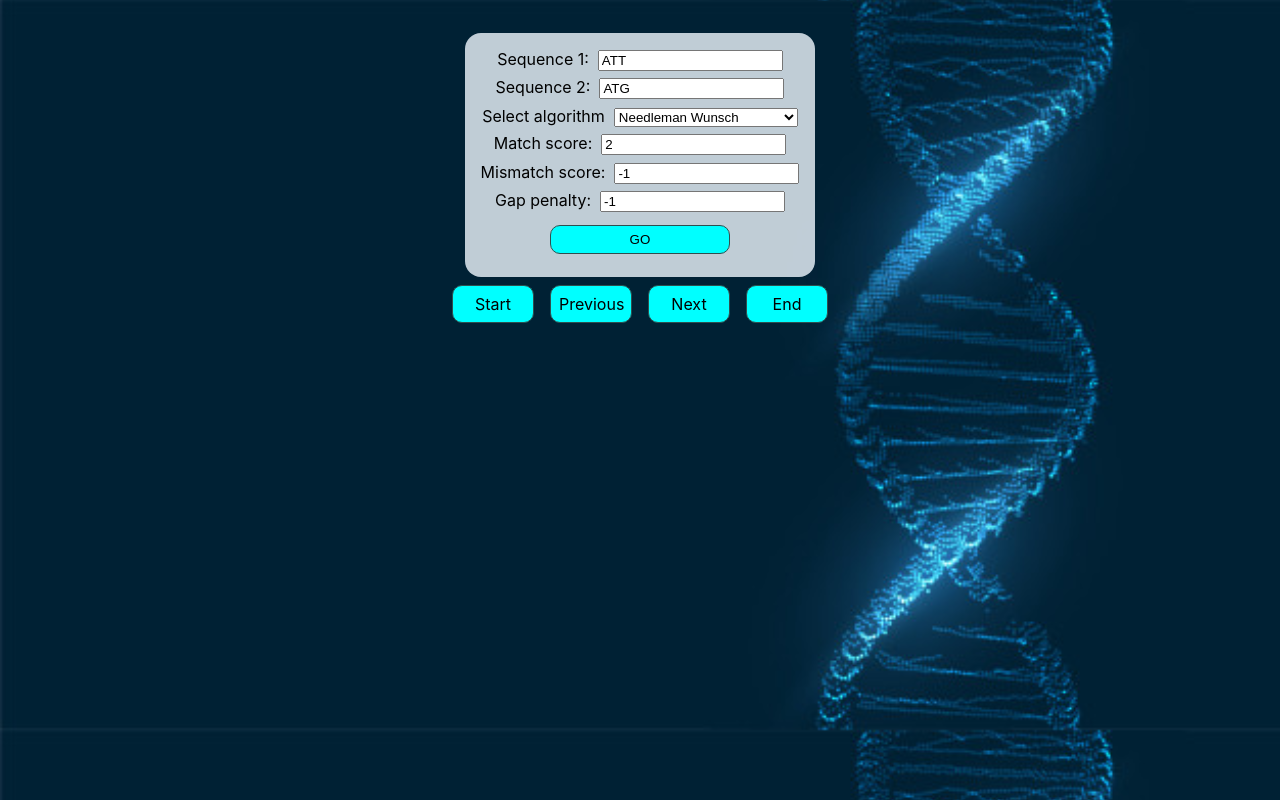
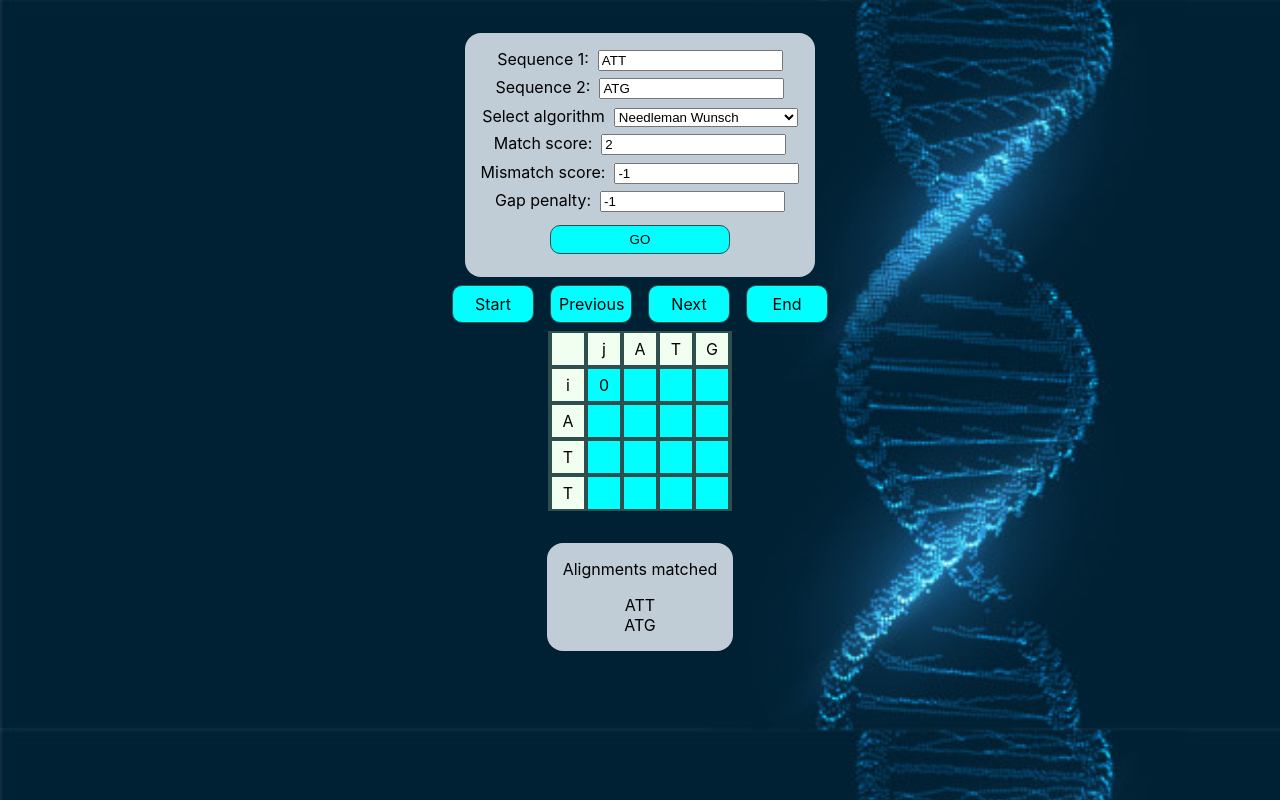
Before and after one commit to rameziophobia/bioinformatics-algorithms, a React (Create React App) app: page / in a window 1280 px wide. Both pictures are taken after a click on the input "GO". Built offline with nearby package versions, Linux system fonts and the light colour scheme.

Commit message:
feat: show found alignments

```diff
--- a/src/App.js
+++ b/src/App.js
@@ -11,7 +11,7 @@ import getWatermanMatrixCells from './algorithms/waterman';
 function App() {
     const [stringState1, setString1] = useState('');
     const [stringState2, setString2] = useState('');
-    const [cells, setCells] = useState([]);
+    const [cells, setCells] = useState({ cells: [] });
     const [hasPadding, setHasPadding] = useState(true);
     const [isWindow, setIsWindow] = useState(false);
 
--- a/src/components/Table.js
+++ b/src/components/Table.js
@@ -2,7 +2,9 @@ import React, { useEffect, useRef, useState } from 'react';
 import './table.css';
 
 export const Table = ({ string1, string2, cells, hasPadding, isWindow }) => {
-    console.log(cells);
+    console.log('cells', cells.cells);
+    const { alignments = [] } = cells;
+    console.log(alignments);
 
     const modified_string1 = hasPadding ? 'i' + string1 : string1;
     const modified_string2 = hasPadding ? 'j' + string2 : string2;
@@ -11,9 +13,9 @@ export const Table = ({ string1, string2, cells, hasPadding, isWindow }) => {
 
     useEffect(() => {
         let numCircles = 0;
-        for (const row in cells) {
+        for (const row in cells.cells) {
             for (const cell in row) {
-                if (cell !== ' ') {
+                if (cell.score !== ' ') {
                     numCircles++;
                 }
             }
@@ -29,25 +31,12 @@ export const Table = ({ string1, string2, cells, hasPadding, isWindow }) => {
         console.log(stopIter);
         setMaxIters(newMaxIter);
         setStopIter(Math.min(newMaxIter, stopIter));
-    }, [cells, isWindow, stopIter]);
+    }, [cells.cells, isWindow, stopIter]);
 
     let currentIter = 0;
     const cellsJSX = [];
 
-    // todo: animation
-    // const timerRef = useRef();
-    // useEffect(() => {
-    //     clearTimeout(timerRef.current);
-    //     setStopIter(0);
-    // }, [cells]);
-
-    // useEffect(() => {
-    //     timerRef.current = setTimeout(() => {
-    //         setStopIter(() => Math.min(stopIter + 1, maxIters));
-    //     }, 1000);
-    // }, [stopIter, maxIters]);
-
-    for (let i = 0; i < cells.length + 1; i++) {
+    for (let i = 0; i < cells.cells.length + 1; i++) {
         let row;
         if (i === 0) {
             const stringCells = [];
@@ -57,13 +46,13 @@ export const Table = ({ string1, string2, cells, hasPadding, isWindow }) => {
             row = [<div className="table_cell table_header">&nbsp;</div>, ...stringCells];
         } else {
             row = [<div className="table_cell table_header">{modified_string1[i - 1]}</div>];
-            for (let j = 0; j < cells[0].length; j++) {
-                if (cells[i - 1][j] === ' ' && isWindow) {
+            for (let j = 0; j < cells.cells[0].length; j++) {
+                if (cells.cells[i - 1][j].score === ' ' && isWindow) {
                     currentIter--;
                 }
                 row.push(
                     <div className="table_cell">
-                        {currentIter <= stopIter ? cells[i - 1][j] : ' '}
+                        {currentIter <= stopIter ? cells.cells[i - 1][j].score : ' '}
                     </div>
                 );
                 currentIter++;
@@ -72,8 +61,28 @@ export const Table = ({ string1, string2, cells, hasPadding, isWindow }) => {
         cellsJSX.push(<div className="table_row">{row}</div>);
     }
 
+    let alignmentsJSX;
+    if (alignments.length !== 0) {
+        const alignmentsList = [];
+        for (const alignment of alignments) {
+            alignmentsList.push(<div key={alignment[0]}>{alignment[0]}</div>);
+            alignmentsList.push(<div key={alignment[1]}>{alignment[1]}</div>);
+            alignmentsList.push(
+                <div key={alignment[0] + alignment[1]} className="separator"></div>
+            );
+        }
+        alignmentsList.pop();
+        alignmentsJSX = (
+            <div className="alignments_container">
+                <div className="alignments_title">Alignments matched</div>
+                {alignmentsList}
+            </div>
+        );
+    }
+
     return (
         <>
+            {console.log('in table render')}
             <div className="table_container">
                 <div className="horizontal_flex">
                     <div className="table_nav_buttons" onClick={() => setStopIter(0)}>
@@ -94,6 +103,7 @@ export const Table = ({ string1, string2, cells, hasPadding, isWindow }) => {
                     </div>
                 </div>
                 {cellsJSX}
+                {alignmentsJSX}
             </div>
         </>
     );
--- a/src/components/table.css
+++ b/src/components/table.css
@@ -52,3 +52,25 @@
     display: flex;
     flex-direction: row;
 }
+
+.alignments_container {
+    background-color: rgba(240, 248, 255, 0.8);
+    width: fit-content;
+    align-self: center;
+    padding: 1em;
+    border-radius: 1em;
+    margin-top: 2em;
+    display: flex;
+    flex-direction: column;
+    align-items: stretch;
+}
+
+.alignments_title {
+    align-self: flex-start;
+    margin-bottom: 1em;
+}
+
+.separator {
+    border-top: 2px solid black;
+    margin: 0.3em;
+}
```
